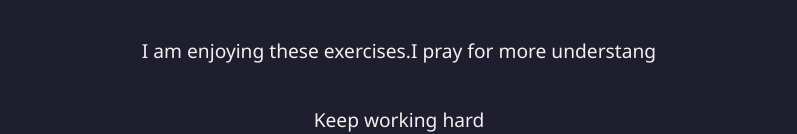
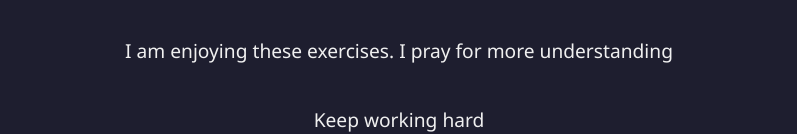
Before and after one commit to bukkia/jenkins-demo, a plain HTML site: page index.html in a window 1280 px wide. Shown: the part 388-522 px from the top of the page, without its empty margins (241-1038 px from the left). Drawn offline with Linux system fonts and the light colour scheme.

Commit message:
Current commit

```diff
--- a/index.html
+++ b/index.html
@@ -65,7 +65,7 @@
   </p>
 
   <h2>Bukola Energy</h2>
-  <p>I am enjoying these exercises.I pray for more understang</p>
+  <p>I am enjoying these exercises. I pray for more understanding</p>
   <p>Keep working hard</p>
   <p>God got your back</p>
   <p>I am getting it. Thank you Lord!!!</p>
```
